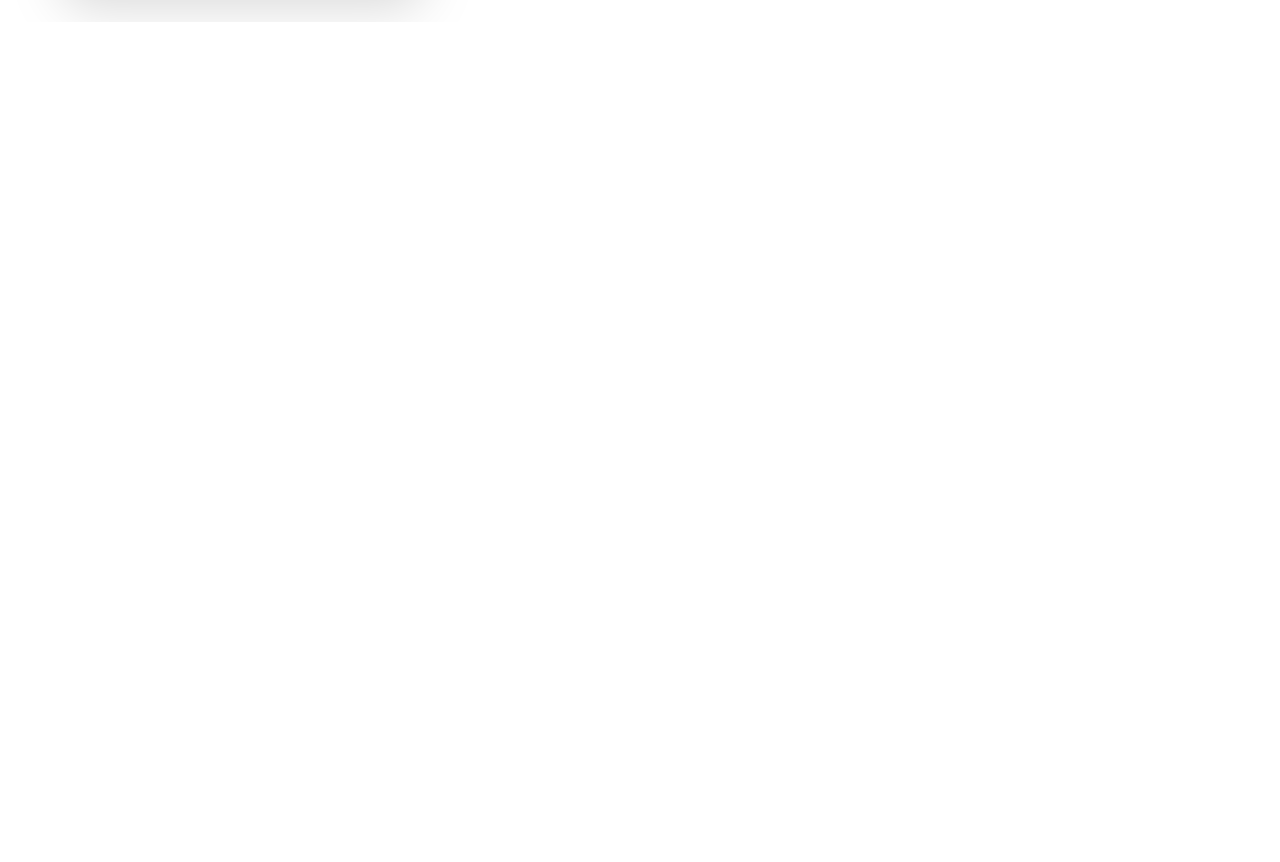
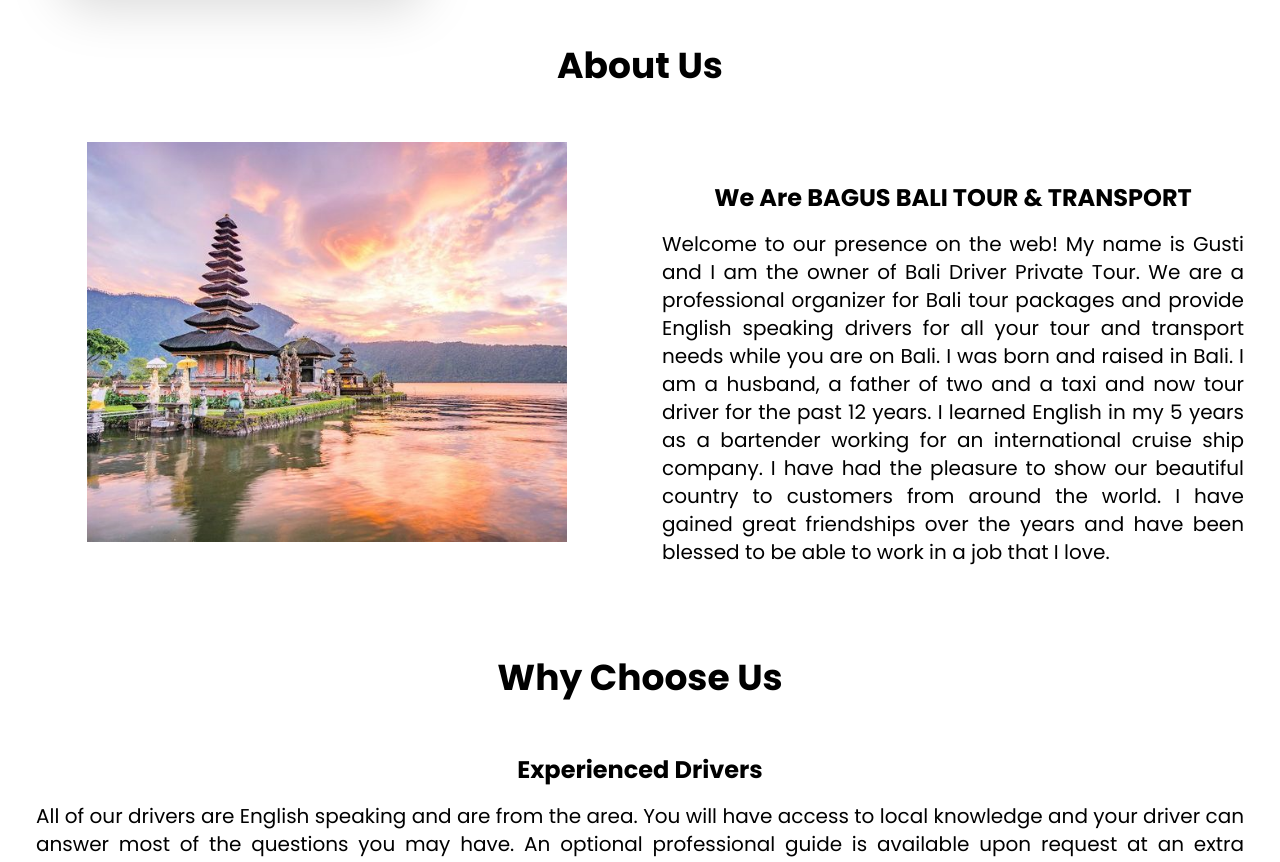
Before and after one commit to CokdePutra/Bali-Tour, a React (Vite) app: page / in a window 1280 px wide. Shown: the part 1920-2782 px from the top of the page. Before the commit the page ends 1942 px from the top, so only its background shows below. Built offline with nearby package versions, Linux system fonts and the light colour scheme.

Commit message:
creating about us

```diff
--- a/src/components/Hero/Hero.jsx
+++ b/src/components/Hero/Hero.jsx
@@ -12,7 +12,7 @@
       <div className="absolute inset-0 bg-black opacity-30"></div>
       <div className="relative z-10 text-center text-white p-6">
         <h1 className="Title">{title}</h1>
-        <p className="text-lg md:text-xl poppins-regular my-3">{desc}</p>
+        <p className="Desc">{desc}</p>
       </div>
     </div>
   );
--- a/src/index.css
+++ b/src/index.css
@@ -9,6 +9,9 @@
   }
   .Navlink {
     @apply text-black md:text-white hover:underline transition-all duration-300;
+  }
+  .Desc {
+    @apply text-lg md:text-xl poppins-regular my-3;
   }
 }
 
--- a/src/view/Home.jsx
+++ b/src/view/Home.jsx
@@ -15,17 +15,92 @@
     <>
       <div className="w-full">
         <Navbar />
+
         <Hero
           backgroundImage={HeroImage.Home}
           title="Your Bali, Your Way Exquisite Moments Through Personalized Tours."
           desc="Your Journey to Paradise Begins Here!"
         />
+
         <div className="popular-destination mt-16 m-5">
-          <h2 className="Title text-4xl">POPULAR DESTINATION</h2>
+          <h1 className="Title text-4xl">POPULAR DESTINATION</h1>
           <div className="grid gap-8 mt-8 md:grid-cols-2 lg:grid-cols-3 m-10">
             <Card CardValue={popularActivities} />
           </div>
           {/* <ButtonBook textButton="Discover More" /> */}
+        </div>
+
+        <div className="about-us mt-16 m-5">
+          <h1 className="Title text-4xl">About Us</h1>
+          <div className="w-full lg:flex gap-3 mt-10">
+            <div className="left lg:w-1/2 m-4 flex justify-center">
+              <img
+                src="./images/hero_image2.png"
+                alt=""
+                className="w-[30rem] h-[25rem] object-cover"
+              />
+            </div>
+            <div className="right lg:w-1/2 m-4 justify-center">
+              <h2 className="Title text-2xl mt-10">
+                We Are BAGUS BALI TOUR & TRANSPORT
+              </h2>
+              <p className="Desc text-justify">
+                Welcome to our presence on the web! My name is Gusti and I am
+                the owner of Bali Driver Private Tour. We are a professional
+                organizer for Bali tour packages and provide English speaking
+                drivers for all your tour and transport needs while you are on
+                Bali. I was born and raised in Bali. I am a husband, a father of
+                two and a taxi and now tour driver for the past 12 years. I
+                learned English in my 5 years as a bartender working for an
+                international cruise ship company. I have had the pleasure to
+                show our beautiful country to customers from around the world. I
+                have gained great friendships over the years and have been
+                blessed to be able to work in a job that I love.
+              </p>
+            </div>
+          </div>
+        </div>
+
+        <div className="choose-us mt-16 m-5">
+          <h1 className="Title text-4xl">Why Choose Us</h1>
+          <div className="content m-4 content-center md:flex md:flex-wrap gap-[2rem]">
+            <div className="reason">
+              <h2 className="Title text-2xl mt-10">Experienced Drivers</h2>
+              <p className="Desc text-justify">
+                All of our drivers are English speaking and are from the area.
+                You will have access to local knowledge and your driver can
+                answer most of the questions you may have. An optional
+                professional guide is available upon request at an extra charge.
+              </p>
+            </div>
+            <div className="reason">
+              <h2 className="Title text-2xl mt-10">100% Kids Friendly</h2>
+              <p className="Desc text-justify">
+                Myeslf and several of my drivers have kids as well. Kids play a
+                large part in Balinese culture and they are included in social
+                life early on. We are always happy to have the “little ones”
+                with us on tour.
+              </p>
+            </div>
+            <div className="reason">
+              <h2 className="Title text-2xl mt-10">Independent</h2>
+              <p className="Desc text-justify">
+                All of our drivers are English speaking and are from the area.
+                You will have access to local knowledge and your driver can
+                answer most of the questions you may have. An optional
+                professional guide is available upon request at an extra charge.
+              </p>
+            </div>
+            <div className="reason">
+              <h2 className="Title text-2xl mt-10">Lots of Positive Reviews</h2>
+              <p className="Desc text-justify">
+                Myeslf and several of my drivers have kids as well. Kids play a
+                large part in Balinese culture and they are included in social
+                life early on. We are always happy to have the “little ones”
+                with us on tour.
+              </p>
+            </div>
+          </div>
         </div>
       </div>
     </>
```
